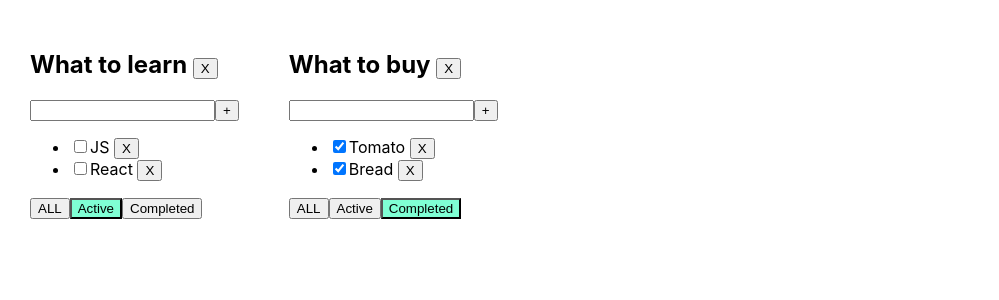
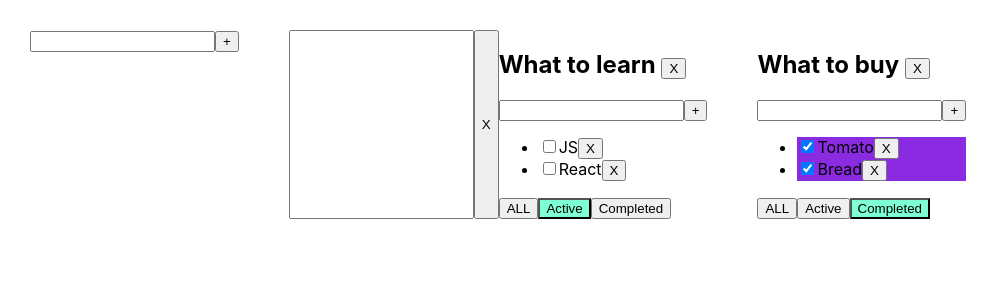
Before and after one commit to Leshamer2255/updateTodoList, a React (Create React App) app: page / in a window 1280 px wide. Shown: the top 300 px of the page, without its empty margins (0-999 px from the left). Built offline with nearby package versions, Linux system fonts and the light colour scheme.

Commit message:
Update 0.4
It is possible to add new todolists

```diff
--- /dev/null
+++ b/src/AddItemForm.tsx
@@ -0,0 +1,43 @@
+import React, { ChangeEvent, KeyboardEvent, useState } from "react"
+
+type AddItemFormPropsType = {
+  addItem: (title: string) => void
+
+}
+export function AddItemForm(props: AddItemFormPropsType) {
+
+  const [newTaskTitle, setNewTaskTitle] = useState("");
+  const [error, setError] = useState<string | null>(null);
+  const onChangeHandler = (e: ChangeEvent<HTMLInputElement>) => {
+    setNewTaskTitle(e.currentTarget.value)
+  }
+  const onKeyPressHandler = (e: KeyboardEvent<HTMLInputElement>) => {
+    setError(null);
+    if (e.charCode === 13) {
+      props.addItem(newTaskTitle)
+      setNewTaskTitle("");
+    }
+  }
+  const addTask = () => {
+    if (newTaskTitle.trim() !== "") {
+      props.addItem(newTaskTitle)
+      setNewTaskTitle("");
+    } else {
+      setError("Title is required");
+    }
+
+  }
+
+  return <div>
+  <input value={newTaskTitle}
+    onChange={onChangeHandler}
+    onKeyPress={onKeyPressHandler}
+    className={error ? "error" : ""}
+  />
+  <button onClick={addTask}>+</button>
+  {error && <div className="error-message">{error}</div>}
+</div>
+}
+
+
+export default AddItemForm
--- a/src/App.css
+++ b/src/App.css
@@ -16,5 +16,5 @@
   background-color: aquamarine;
 }
 .is-done{
-  opacity: 0,5;
+  background-color: blueviolet;
 }
--- a/src/App.tsx
+++ b/src/App.tsx
@@ -2,6 +2,7 @@ import { useState } from 'react';
 import './App.css';
 import Todolist, { TaskType } from './Todolist'
 import { v1 } from 'uuid';
+import AddItemForm from './AddItemForm';
 
 
 export type FilterValuesType = "all" | "completed" | "active";
@@ -77,8 +78,23 @@ function App() {
   });
 
 
+  function addTodolist(title: string) {
+    let todolist: TodolistType = {
+      id: v1(),
+      filter: 'all',
+      title: title
+    }
+    setTodoLists([todolist, ...todolists]);
+    setTasks({
+      ...tasksObj,
+      [todolist.id]: []
+    })
+  }
+
   return (
     <div className="App">
+      <AddItemForm addItem={addTodolist}/>
+      <input /> <button>X</button>
       {
         todolists.map((tl) => {
           let tasksForTodoList = tasksObj[tl.id];
--- /dev/null
+++ b/src/EditableSpan.tsx
@@ -0,0 +1,11 @@
+import React from "react"
+
+type EditableSpanPropsType = {
+  title: string
+  editMode: true
+}
+export function EditableSpan(props: EditableSpanPropsType) {
+  return  <span>{props.title}</span>
+}
+
+export default EditableSpan
--- a/src/Todolist.tsx
+++ b/src/Todolist.tsx
@@ -1,6 +1,7 @@
-import React, { ChangeEvent, KeyboardEvent, useState } from "react"
+import React, { ChangeEvent} from "react"
 import { FilterValuesType } from "./App"
-
+import AddItemForm from "./AddItemForm"
+import EditableSpan from "./EditableSpan"
 
 
 export type TaskType = {
@@ -24,48 +25,21 @@ type PropsType = {
 
 export function Todolist(props: PropsType) {
 
-  const [newTaskTitle, setNewTaskTitle] = useState("");
-  const [error, setError] = useState<string | null>(null);
-
-  const onChangeHandler = (e: ChangeEvent<HTMLInputElement>) => {
-    setNewTaskTitle(e.currentTarget.value)
-  }
-  const onKeyPressHandler = (e: KeyboardEvent<HTMLInputElement>) => {
-    setError(null);
-    if (e.charCode === 13) {
-      props.addTask(newTaskTitle, props.id)
-      setNewTaskTitle("");
-    }
-  }
-  const addTask = () => {
-    if (newTaskTitle.trim() !== "") {
-      props.addTask(newTaskTitle, props.id)
-      setNewTaskTitle("");
-    } else {
-      setError("Title is required");
-    }
-
-  }
   const onAllClickHandler = () => props.changeFilter("all", props.id)
   const onActiveClickHandler = () => props.changeFilter("active", props.id)
   const onCompletedClickHandler = () => props.changeFilter("completed",props.id)
-
   const removeTodolist = () => {
     props.removeTodolist(props.id)
+  }
+
+  const addTask = (title: string) => {
+    props.addTask(title, props.id)
   }
 
   return (
     <div>
       <h2>{props.title} <button onClick={removeTodolist}>X</button></h2>
-      <div>
-        <input value={newTaskTitle}
-          onChange={onChangeHandler}
-          onKeyPress={onKeyPressHandler}
-          className={error ? "error" : ""}
-        />
-        <button onClick={addTask}>+</button>
-        {error && <div className="error-message">{error}</div>}
-      </div>
+      <AddItemForm  addItem={addTask} />
       <ul>
         {
           props.tasks.map(t => {
@@ -78,7 +52,7 @@ export function Todolist(props: PropsType) {
                 type='checkbox'
                 onChange={onChangeHandler}
                 checked={t.isDone} />
-              <span>{t.title} </span>
+              <EditableSpan title={t.title} editMode={true}/>
               <button onClick={onClickHandler}>X</button>
             </li>
           })
```
